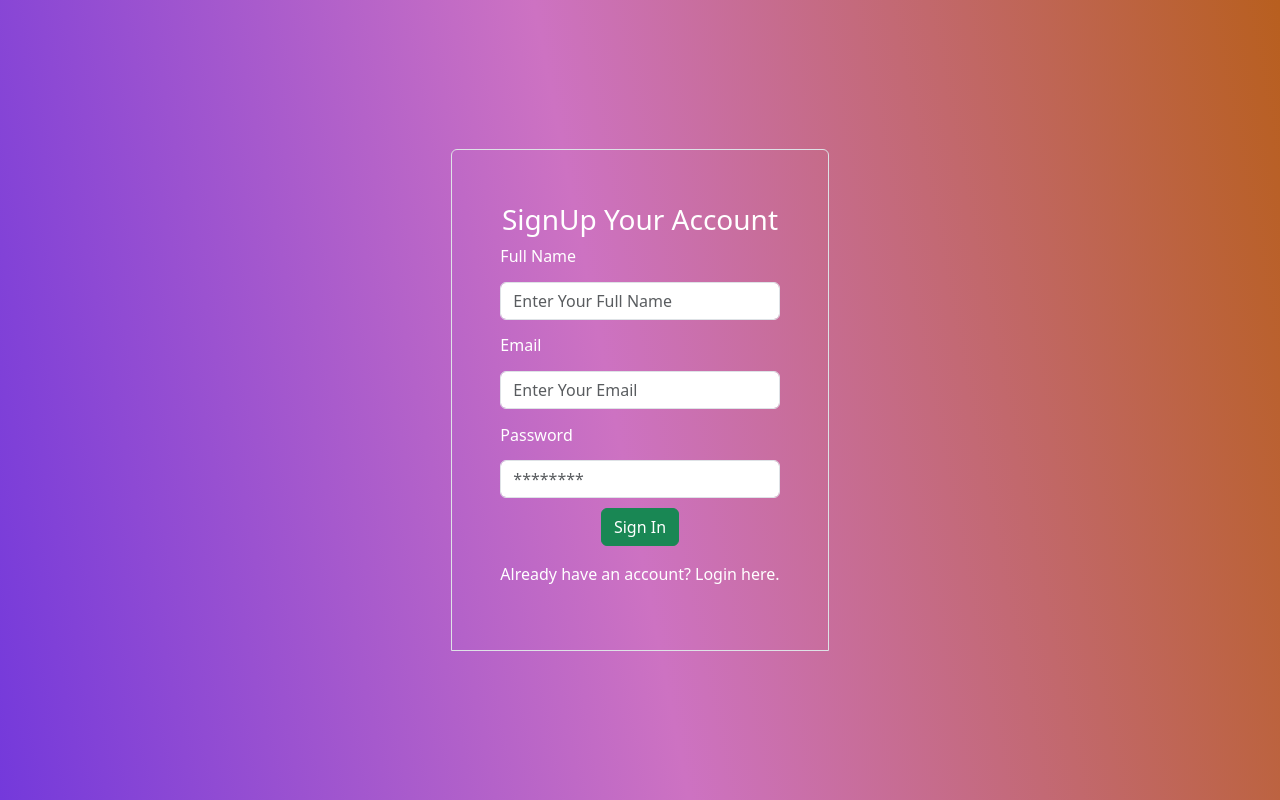
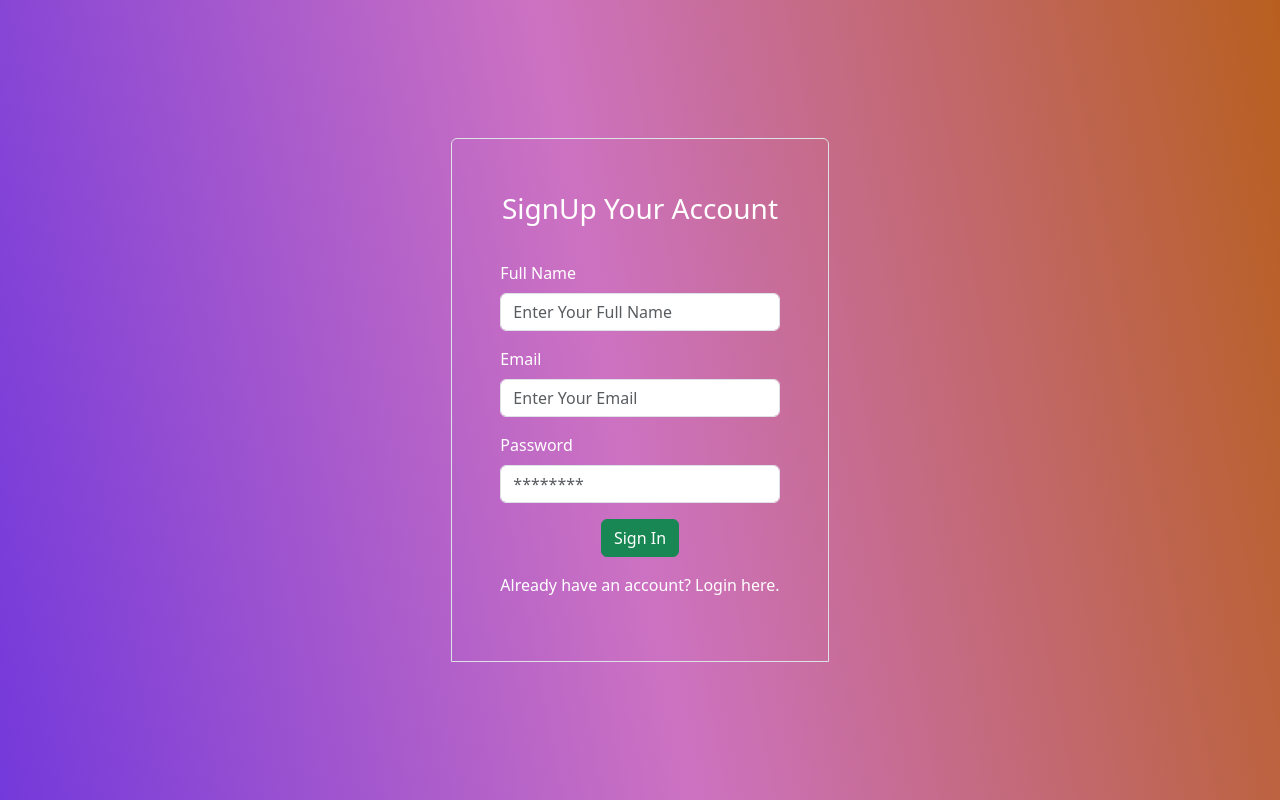
Before and after one commit to nisarg-frontendarmy/sample-react-project, a React (Create React App) app: page /signup in a window 1280 px wide. Built offline with nearby package versions, Linux system fonts and the light colour scheme.

Commit message:
React-Bootstrap-Implement

```diff
--- a/src/App.css
+++ b/src/App.css
@@ -9,16 +9,16 @@
 }
 
 /* React-Bootstrap:- Login Page Set width */
-.main-div{
+/* .main-div{
   width: 30%;
-}
+} */
 
-.auth-form-container,
+/* .auth-form-container,
 .login-form,
 .register-form {
   display: flex;
   flex-direction: column;
-}
+} */
 
 
 /* .auth-form-container {
@@ -33,27 +33,26 @@
 } */
 
 
-label {
+/* label {
   text-align: left;
   padding: 0.25rem 0;
-}
+} */
 
-input {
+/* input {
   margin: 0.6rem 0;
   padding: 1rem;
   border: none;
   border-radius: 10px;
   ;
-}
+} */
 
-button {
+/* button {
   border: none;
-  /* background-color: white; */
   padding: 20px;
   border-radius: 10px;
   cursor: pointer;
   color: #7439db;
-}
+} */
 
 /* .link-btn {
   background: none;
@@ -61,7 +60,7 @@ button {
   text-decoration: none;
 } */
 
-.link {
+/* .link {
   background: none;
   color: white;
   text-decoration: none;
@@ -72,7 +71,7 @@ button {
   font-size: medium;
   font-family: Inter,Hellvetica,sans-serif;
   margin-top: 10px;
-}
+} */
 
 /* Login Page Email Address and Password Validation  */
 /* .error {
@@ -108,10 +107,9 @@ button {
   cursor: pointer;
 } */
 
-.btn2 {
+/* .btn2 {
   color: white;
   font-size: large;
-  /* margin-top: -550px; */
   font-family: Inter, Hellvetica, sans-serif;
   background-image: linear-gradient(79deg, #7439db, #C66FBC 48%, #a15a28);
 }
@@ -120,7 +118,7 @@ h1 {
   color: black;
   font-family: Inter, Hellvetica, sans-serif;
   margin-top: 10px;
-}
+} */
 
 
 /* .table {
@@ -136,7 +134,7 @@ h1 {
 
 
 
-th {
+/* th {
   border-right: 1px solid rgba(70, 16, 16, 0.441);
   border-bottom: 1px solid rgba(70, 16, 16, 0.441);
   padding: 10px;
@@ -159,14 +157,14 @@ td {
   margin-left: 124vh;
   font-size: medium;
   font-family: Inter, Hellvetica, sans-serif;
-}
+} */
 
 /* Forgot Password */
 
 
-#Pass1 {
+/* #Pass1 {
   color: white;
-}
+} */
 
 /* #btn2 {
   margin-top: 25px;
@@ -198,7 +196,7 @@ td {
 } */
 
 /* Student List Page Design */
-
+/*
 #heading {
   margin-top: -350px;
   color: black;
@@ -215,13 +213,13 @@ td {
 
 /* Student:  Style the Button */
 
-#btn0 {
+/* #btn0 {
   padding: 15px 35px;
   color: white;
   font-family: Inter, Hellvetica, sans-serif;
   background-image: linear-gradient(79deg, #7439db, #C66FBC 48%, #7d471f);
   font-size: medium;
-}
+} */
 
 
 /* Single Student : Style the elements */
--- a/src/components/auth/ForgotPassword.jsx
+++ b/src/components/auth/ForgotPassword.jsx
@@ -34,14 +34,14 @@ const ForgotPassword = () => {
   const password = watch("resetpassword");
 
   return (
-    <div className="d-flex justify-content-center align-items-center vh-100 w-auto d-block">
+    <div className="d-flex justify-content-center align-items-center vh-100 w-auto">
       <Form
         className="border rounded-top p-5 text-left d-block"
         onSubmit={handleSubmit(onSubmit)}
       >
-        <div className="text-center fs-3 ">Forgot Password</div>
+        <div className="text-center fs-3">Forgot Password</div>
         <Form.Group controlId="Reset" className="w-100">
-          <Form.Label className="mb-0 w-20">Reset Password:</Form.Label>
+          <Form.Label className="w-20 mt-4">Reset Password:</Form.Label>
           <Form.Control
             type="password"
             {...register("resetpassword", {
@@ -61,7 +61,7 @@ const ForgotPassword = () => {
         </Form.Group>
 
         <Form.Group controlId="Confirm">
-          <Form.Label className="mb-0">Confirm Password:</Form.Label>
+          <Form.Label className="mt-3">Confirm Password:</Form.Label>
           <Form.Control
             className="l1"
             type="password"
@@ -81,7 +81,7 @@ const ForgotPassword = () => {
 
         <Button
           variant="success"
-          className="mx-auto d-flex justify-content-center"
+          className="mx-auto d-flex justify-content-center mt-4"
           type="submit"
         >
           Reset Password
--- a/src/components/auth/Login.jsx
+++ b/src/components/auth/Login.jsx
@@ -25,10 +25,11 @@ const Login = () => {
     <div className="d-flex justify-content-center align-items-center vh-100">
       <div className="p-5 border rounded-top d-flex flex-column align-items-center main-div">
         <div className="text-center fs-2 text-white">Login</div>
-        <Form onSubmit={handleSubmit(onSubmit)} className="w-100">
+        <Form onSubmit={handleSubmit(onSubmit)} className="w-100 m-4">
           <Form.Group controlId="email">
-            <Form.Label className="mb-0 text-white">Email Address</Form.Label>
+            <Form.Label className="text-white">Email Address</Form.Label>
             <Form.Control
+            className="mb-2"
               {...register("email", {
                 required: "Please enter email",
                 pattern: {
@@ -48,7 +49,7 @@ const Login = () => {
           </Form.Group>
 
           <Form.Group controlId="password">
-            <Form.Label className="mb-0 text-white">Password</Form.Label>
+            <Form.Label className="mt-2 text-white">Password</Form.Label>
             <Form.Control
               {...register("password", {
                 required: "Please enter a password",
@@ -76,7 +77,7 @@ const Login = () => {
           </Form.Group>
 
           {!loggedIn ? (
-            <Button variant="success primary"  size="lg" type="submit" className="mx-auto d-flex justify-content-center text-white">
+            <Button variant="success primary"  size="lg" type="submit" className="mx-auto d-flex justify-content-center text-white mt-4">
               Log In
             </Button>
           ) : (
--- a/src/components/auth/Register.jsx
+++ b/src/components/auth/Register.jsx
@@ -30,9 +30,9 @@ const Register = () => {
     <div className="d-flex justify-content-center align-items-center mx-auto vh-100">
       <div className="border rounded-top p-5 text-align-center">
         <div className="text-center fs-3">SignUp Your Account</div>
-        <Form onSubmit={handleSubmit(onSubmit)} className="w-100">
+        <Form onSubmit={handleSubmit(onSubmit)} className="w-100 mt-4">
           <Form.Group controlId="name">
-            <Form.Label className="mb-0">Full Name</Form.Label>
+            <Form.Label className="mt-2">Full Name</Form.Label>
             <Form.Control
               {...register("name", {
                 required: "Please enter your full name",
@@ -52,7 +52,7 @@ const Register = () => {
           </Form.Group>
 
           <Form.Group controlId="email">
-            <Form.Label className="mb-0">Email</Form.Label>
+            <Form.Label className="mt-3">Email</Form.Label>
             <Form.Control
               {...register("email", {
                 required: "Please enter your email",
@@ -73,7 +73,7 @@ const Register = () => {
           </Form.Group>
 
           <Form.Group controlId="password">
-            <Form.Label className="mb-0">Password</Form.Label>
+            <Form.Label className="mt-3">Password</Form.Label>
             <Form.Control
               {...register("password", {
                 required: "Please enter your password",
@@ -102,7 +102,7 @@ const Register = () => {
 
           <Button
             variant="success primary"
-            className="mx-auto d-flex justify-content-center"
+            className="mx-auto d-flex justify-content-center mt-3"
             type="submit"
           >
             Sign In
```
